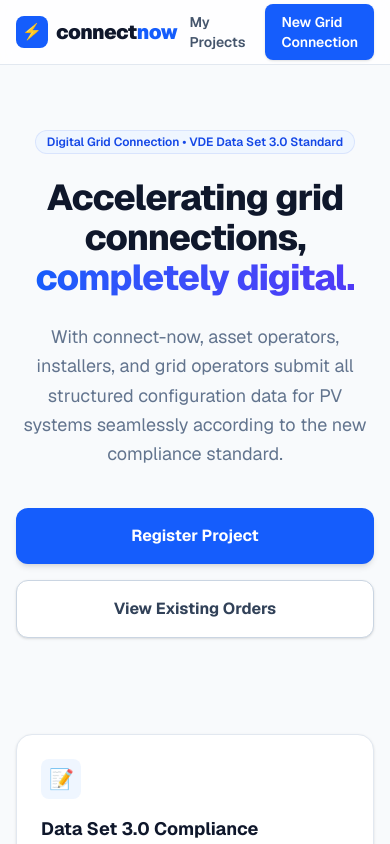
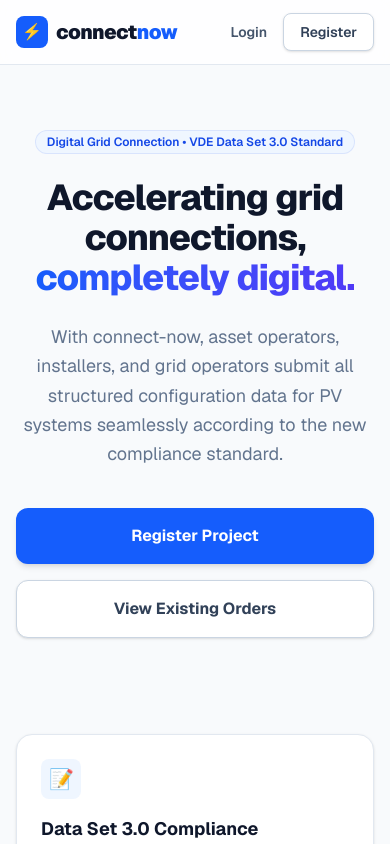
Before and after one commit to malik-shr/connect-now, a Next.js app: page / in a window 390 px wide. Shown: the top 844 px of the page. Built offline with nearby package versions, Linux system fonts and the light colour scheme.

Commit message:
Add register, login button

```diff
--- a/src/app/_components/Navbar.tsx
+++ b/src/app/_components/Navbar.tsx
@@ -12,16 +12,28 @@
             connect<span className="text-blue-600">now</span>
           </span>
         </Link>
-        <div className="flex items-center gap-2 sm:gap-4">
+        <div className="flex items-center gap-1 sm:gap-2">
           <Link
             href="/orders"
-            className="rounded-lg px-3 py-2 text-sm font-semibold text-slate-600 transition hover:bg-slate-100 hover:text-slate-900"
+            className="hidden rounded-lg px-3 py-2 text-sm font-semibold text-slate-600 transition hover:bg-slate-100 hover:text-slate-900 sm:block"
           >
             My Projects
           </Link>
           <Link
+            href="/login"
+            className="rounded-lg px-3 py-2 text-sm font-semibold text-slate-600 transition hover:bg-slate-100 hover:text-slate-900"
+          >
+            Login
+          </Link>
+          <Link
+            href="/register"
+            className="rounded-lg border border-slate-300 bg-white px-4 py-2 text-sm font-semibold text-slate-700 shadow-sm transition hover:bg-slate-50"
+          >
+            Register
+          </Link>
+          <Link
             href="/register-project"
-            className="rounded-lg bg-blue-600 px-4 py-2 text-sm font-semibold text-white shadow-sm transition hover:bg-blue-700"
+            className="hidden rounded-lg bg-blue-600 px-4 py-2 text-sm font-semibold text-white shadow-sm transition hover:bg-blue-700 sm:block"
           >
             New Grid Connection
           </Link>
```
Also changed, not shown: 1 other file (tests, documents, lock files or other folders).
